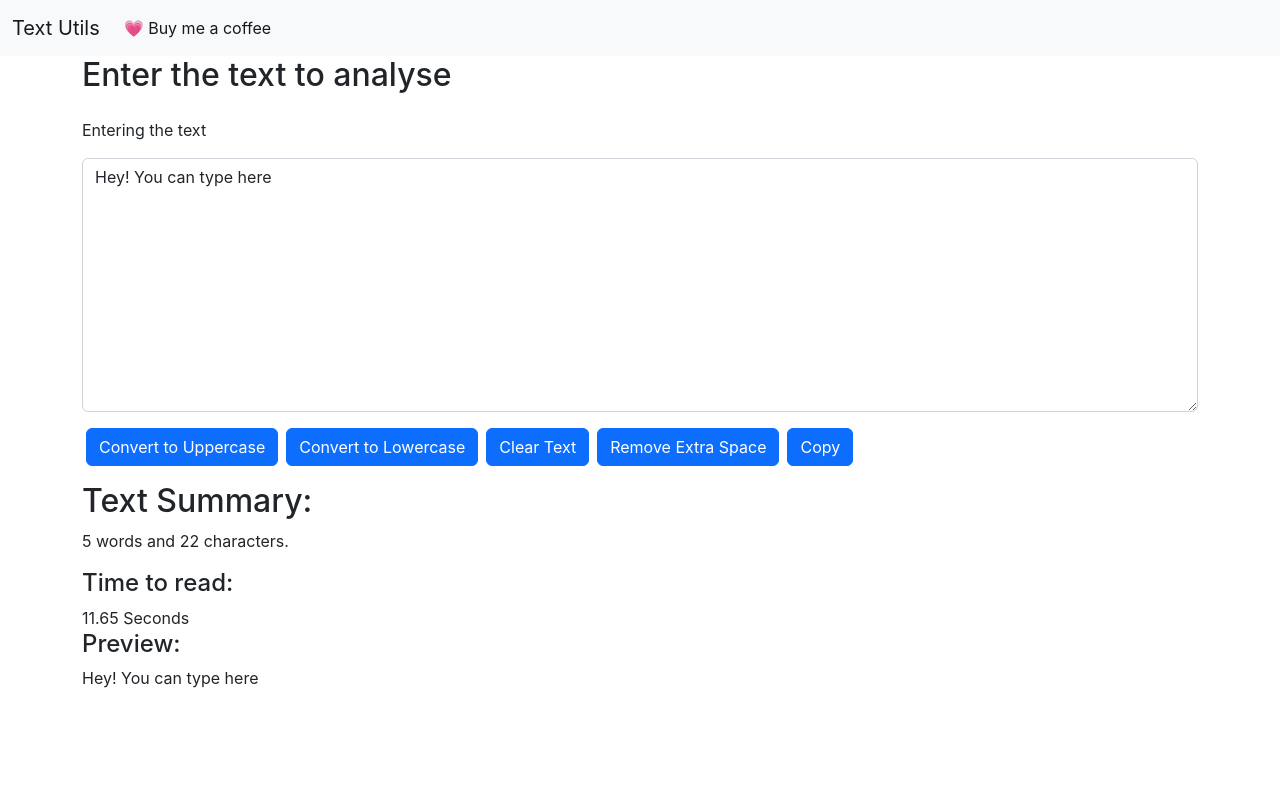
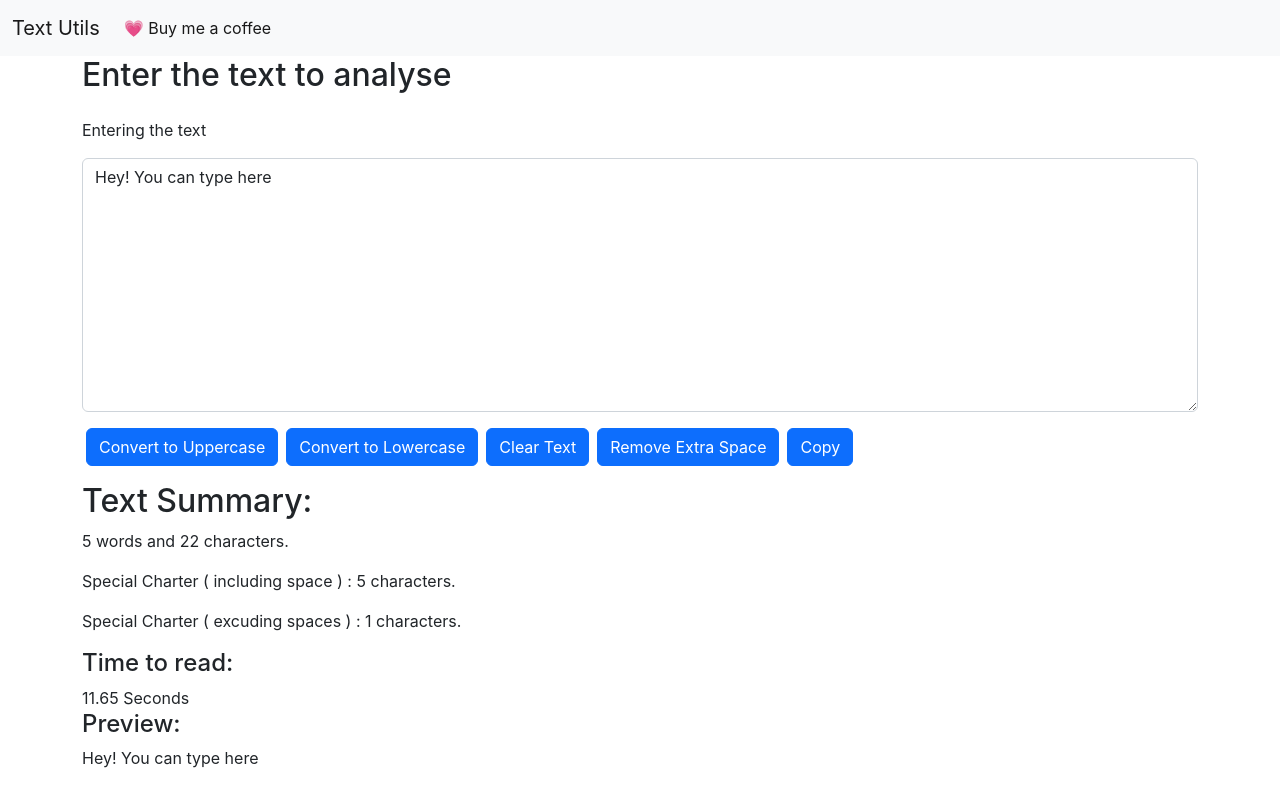
Before and after one commit to TauqeerAhmad5201/react-textutils, a React (Create React App) app: page / in a window 1280 px wide. Built offline with nearby package versions, Linux system fonts and the light colour scheme.

Commit message:
Add counting Special charater Feature

```diff
--- a/src/components/Textbox.js
+++ b/src/components/Textbox.js
@@ -50,6 +50,10 @@ export default function Textbox(props) {
                 <div>
                 <h2>Text Summary:</h2>
                 <p>{text.split(/\s+/).length} words and {text.length} characters.</p>
+                <p>Special Charter ( including space ) :  {(text.match(/[\W_]/g) || []).length} characters.</p>
+                <p>Special Charter ( excuding spaces ) : {(text.match(/[^\w\s]/g) || []).length} characters.</p>
+
+
                 <h4>Time to read: </h4><span>{(text.split(' ').length*2.33).toFixed(2)} Seconds</span>
                 </div>
             </form >
```
